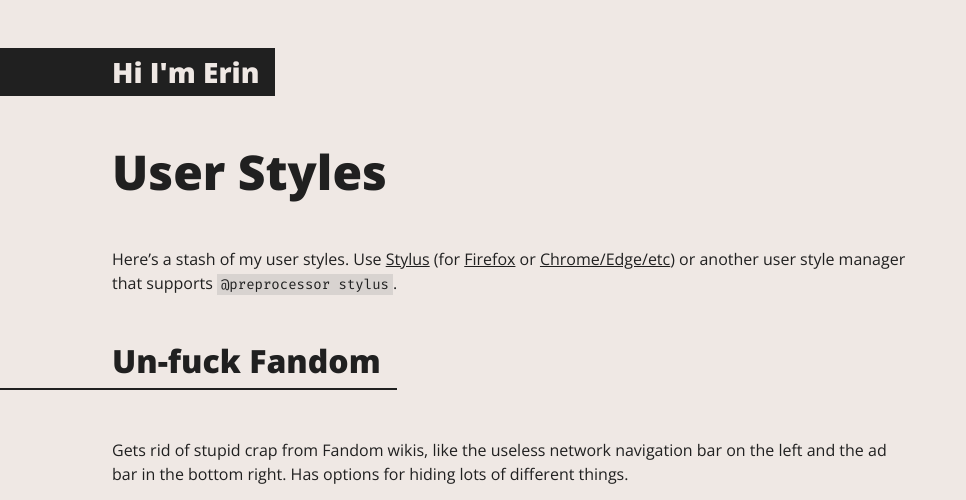
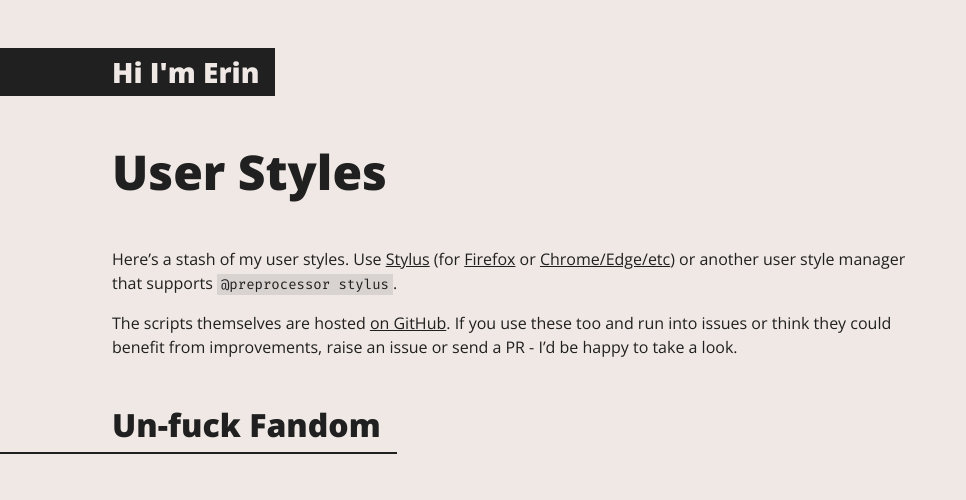
Before and after one commit to eritbh/eritbh.github.io, a Jekyll site: the page built from userstyles.md, in a window 1280 px wide. Shown: the top 500 px of the page, without its empty margins (0-966 px from the left). Built offline with Jekyll 4.4.1, drawn with Linux system fonts in a browser that asks for light colours.

Commit message:
Add note about repo where styles live

```diff
--- a/userstyles.md
+++ b/userstyles.md
@@ -4,9 +4,12 @@ title: User Styles
 
 Here's a stash of my user styles. Use [Stylus][stylus] (for [Firefox][stylus-firefox] or [Chrome/Edge/etc][stylus-chrome]) or another user style manager that supports `@preprocessor stylus`.
 
+The scripts themselves are hosted [on GitHub][repo]. If you use these too and run into issues or think they could benefit from improvements, raise an issue or send a PR - I'd be happy to take a look.
+
 [stylus]: https://add0n.com/stylus.html
 [stylus-firefox]: https://addons.mozilla.org/en-GB/firefox/addon/styl-us/
 [stylus-chrome]: https://chrome.google.com/webstore/detail/stylus/clngdbkpkpeebahjckkjfobafhncgmne
+[repo]: https://github.com/eritbh/userstyles
 
 ## Un-fuck Fandom
 
```
